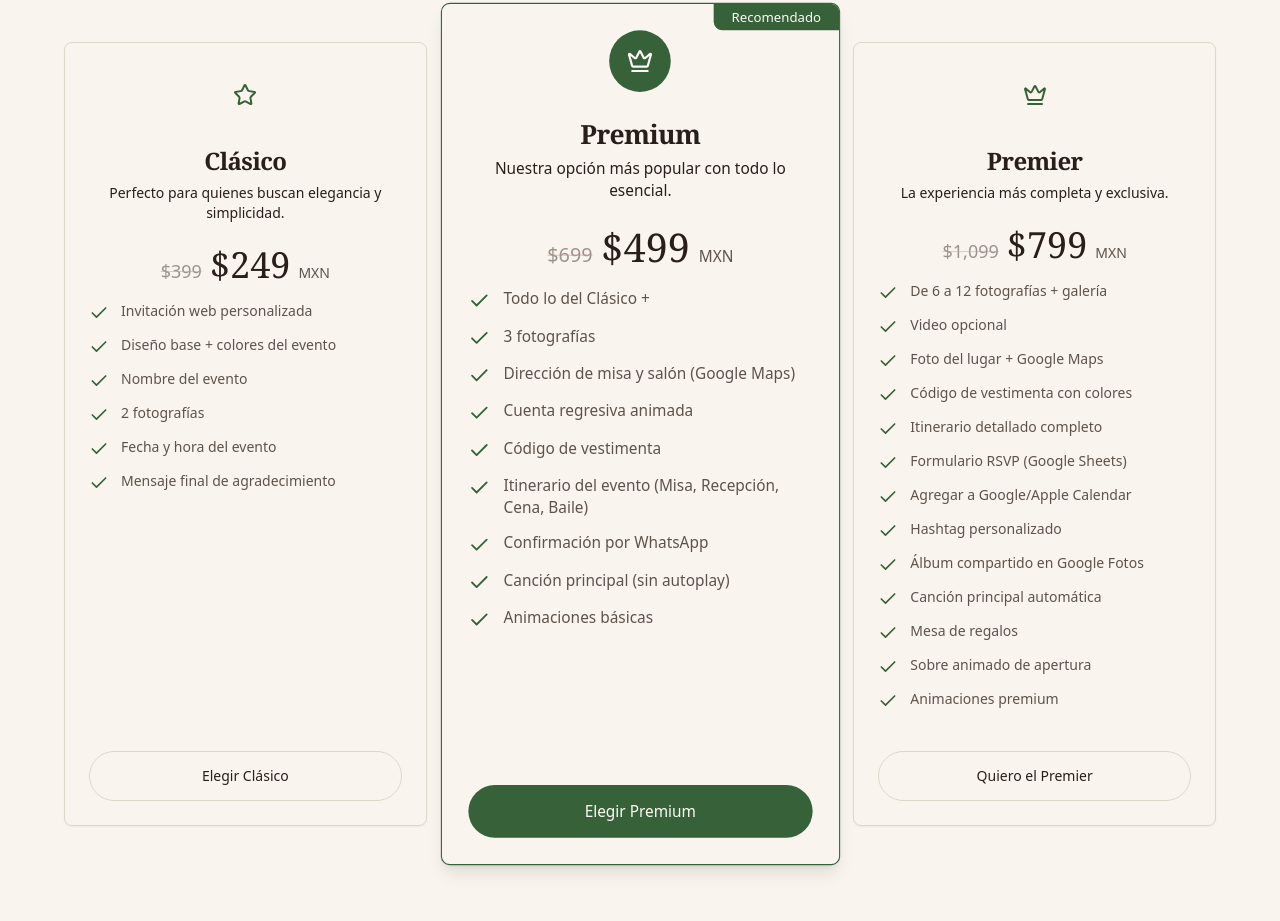
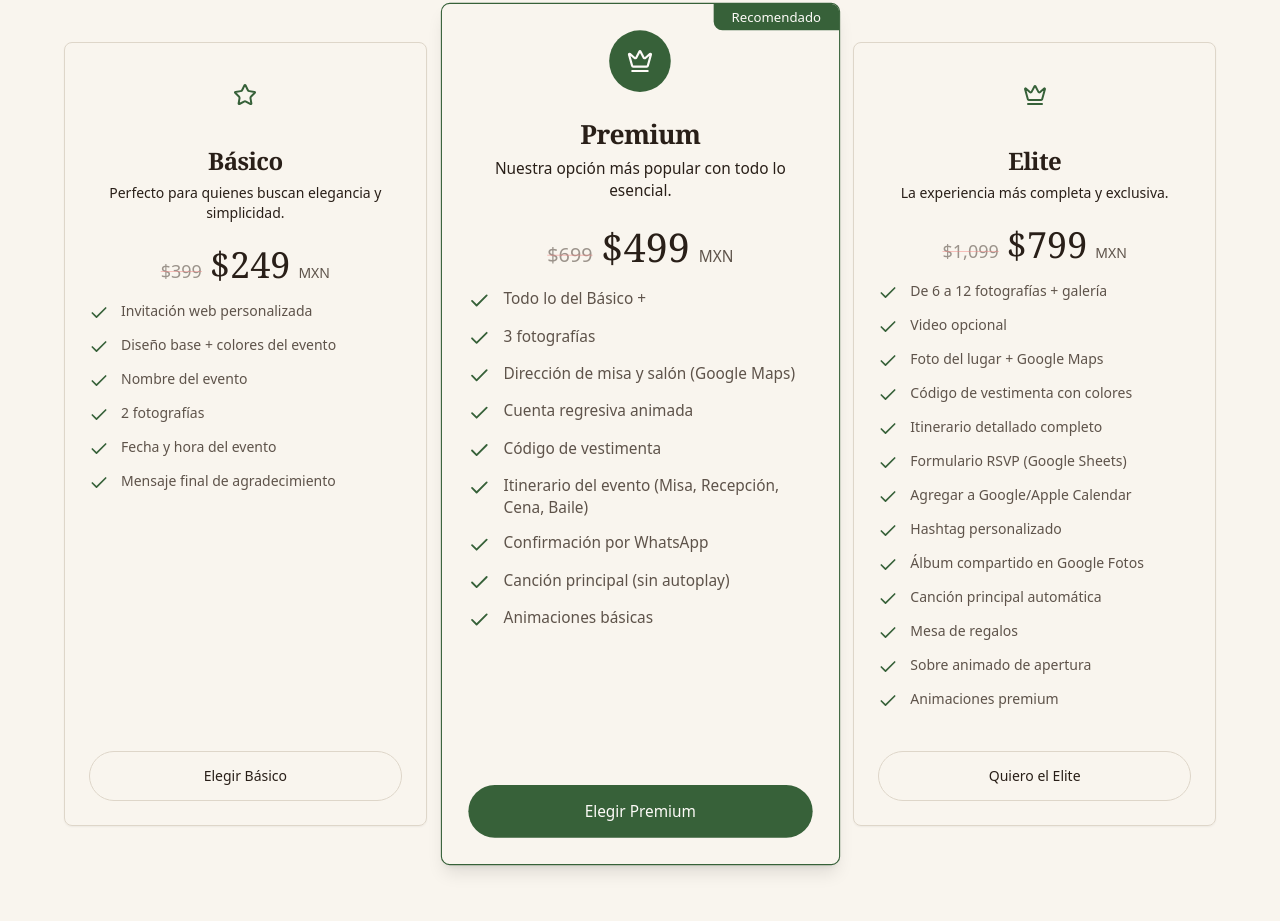
Before and after one commit to alexisgohe/developers-code, a Next.js app: page /invitaciones in a window 1280 px wide. Shown: the part 2082-3003 px from the top of the page. Built offline with nearby package versions, Linux system fonts and the light colour scheme.

Commit message:
FIX - Cambio de nombres a paquetes

```diff
--- a/components/landing/packages.tsx
+++ b/components/landing/packages.tsx
@@ -7,7 +7,7 @@
 
 const packages = [
   {
-    name: "Clásico",
+    name: "Básico",
     price: "$249",
     originalPrice: "$399",
     description: "Perfecto para quienes buscan elegancia y simplicidad.",
@@ -21,7 +21,7 @@
       "Fecha y hora del evento",
       "Mensaje final de agradecimiento",
     ],
-    buttonText: "Elegir Clásico",
+    buttonText: "Elegir Básico",
   },
   {
     name: "Premium",
@@ -31,7 +31,7 @@
     icon: Crown,
     popular: true,
     features: [
-      "Todo lo del Clásico +",
+      "Todo lo del Básico +",
       "3 fotografías",
       "Dirección de misa y salón (Google Maps)",
       "Cuenta regresiva animada",
@@ -44,7 +44,7 @@
     buttonText: "Elegir Premium",
   },
   {
-    name: "Premier",
+    name: "Elite",
     price: "$799",
     originalPrice: "$1,099",
     description: "La experiencia más completa y exclusiva.",
@@ -65,7 +65,7 @@
       "Sobre animado de apertura",
       "Animaciones premium",
     ],
-    buttonText: "Quiero el Premier",
+    buttonText: "Quiero el Elite",
   },
 ]
 
```
